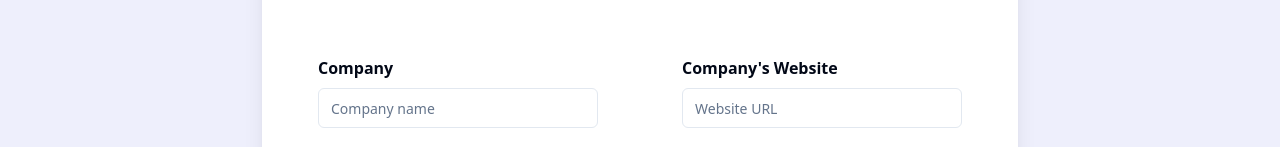
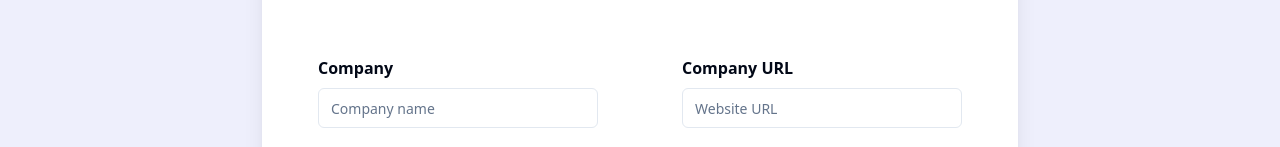
Before and after one commit to yosief14/dev-quest, a Next.js app: page /add-job in a window 1280 px wide. Shown: the part 346-493 px from the top of the page. Built offline with nearby package versions, Linux system fonts and the light colour scheme.

Commit message:
Fixed Lint issues

```diff
--- a/app/add-job/page.tsx
+++ b/app/add-job/page.tsx
@@ -115,9 +115,9 @@ export default function AddJob() {
                                     name='companySite'
                                     render={({ field }) => (
                                         <FormItem className="px-7">
-                                            <FormLabel className="font-bold text-base">Company's Website</FormLabel>
+                                            <FormLabel className="font-bold text-base">Company URL</FormLabel>
                                             <FormControl>
-                                                <Input placeholder='Website URL' {...field} />
+                                                <Input placeholder="Website URL" {...field} />
                                             </FormControl>
                                             <FormDescription>
                                             </FormDescription>
--- a/components/NewJobCard.tsx
+++ b/components/NewJobCard.tsx
@@ -1,7 +1,7 @@
 import Link from 'next/link'
 import { Button } from './ui/button'
 import { Plus } from 'lucide-react'
-export default function () {
+export default function NewJobCard() {
     return (
         <main
             className={` flex flex-col items-center w-full mt-10 h-[50px] sm:h-[90px]`}
```
